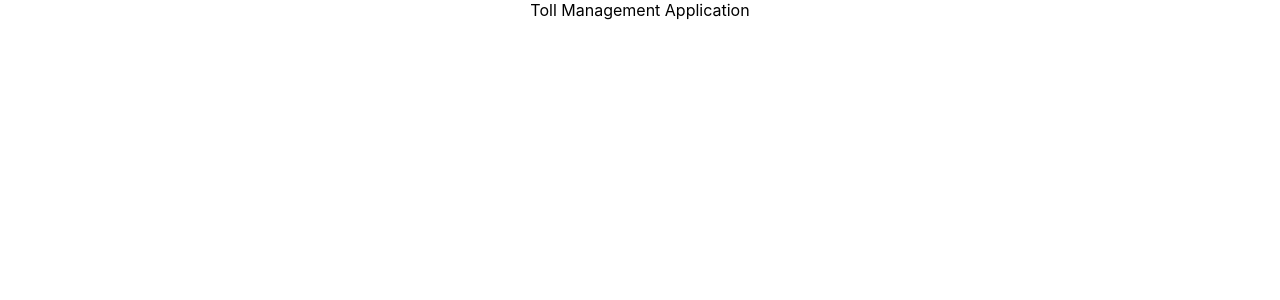
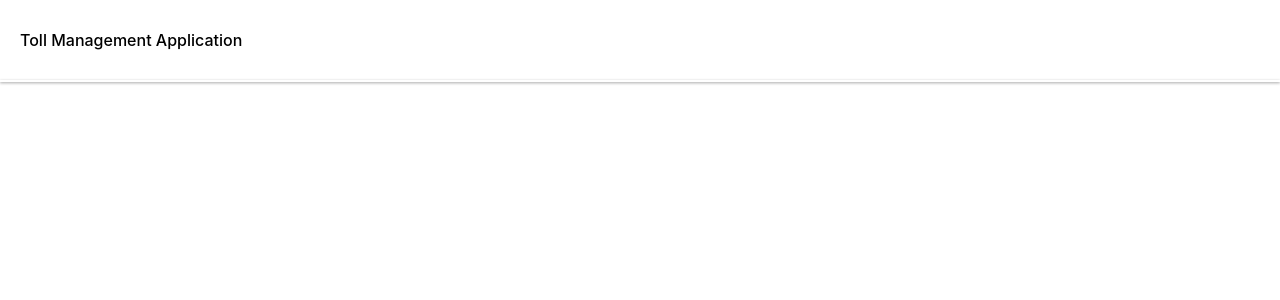
Before and after one commit to arpitGupta2711/Arpit-Gupta-toll-management, a React (Create React App) app: page / in a window 1280 px wide. Shown: the top 300 px of the page. Built offline with nearby package versions, Linux system fonts and the light colour scheme.

Commit message:
Added Header and a horizontal divider

```diff
--- a/package.json
+++ b/package.json
@@ -1,4 +1,5 @@
 {
+
   "name": "toll-management",
   "version": "0.1.0",
   "private": true,
--- a/src/App.css
+++ b/src/App.css
@@ -1,3 +1,3 @@
 .App {
-  text-align: center;
+  /* text-align: center;     */
 }
--- a/src/App.js
+++ b/src/App.js
@@ -1,10 +1,12 @@
-
 import './App.css';
+import Divider from './components/Divider/Divider';
+import Header from './components/Header/Header';
 
 function App() {
   return (
     <div className="App">
-    Toll Management Application
+    <Header/>
+    <Divider/>
     </div>
   );
 }
--- /dev/null
+++ b/src/components/Divider/Divider.jsx
@@ -0,0 +1,10 @@
+import React from 'react'
+import './styles.css'
+
+const Divider = () => {
+  return (
+    <div class="divider"></div>
+  )
+}
+
+export default Divider
--- /dev/null
+++ b/src/components/Divider/styles.css
@@ -0,0 +1,6 @@
+.divider {
+    width: 100%;
+    height: 2px;
+
+    box-shadow: 0 1px 3px rgba(0, 0, 0, 0.4);
+  }
--- /dev/null
+++ b/src/components/Header/Header.jsx
@@ -0,0 +1,10 @@
+import React from 'react'
+import './styles.css'
+
+const Header = () => {
+  return (
+    <p className='header'>Toll Management Application</p>
+  )
+}
+
+export default Header
--- /dev/null
+++ b/src/components/Header/styles.css
@@ -0,0 +1,5 @@
+.header{
+    font-weight: 500;
+    padding:30px 20px;
+    margin:0;
+}
--- a/src/index.js
+++ b/src/index.js
@@ -1,7 +1,7 @@
 import React from 'react';
 import ReactDOM from 'react-dom/client';
 import './index.css';
-import App from './App';
+import App from './App.js';
 
 const root = ReactDOM.createRoot(document.getElementById('root'));
 root.render(
```
